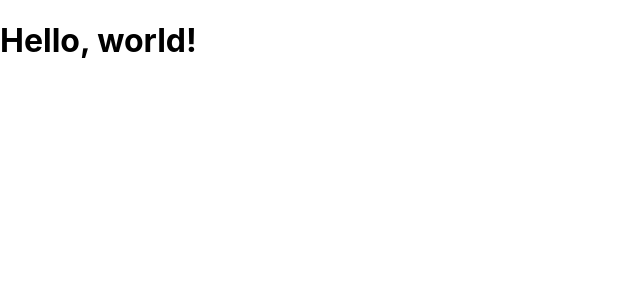
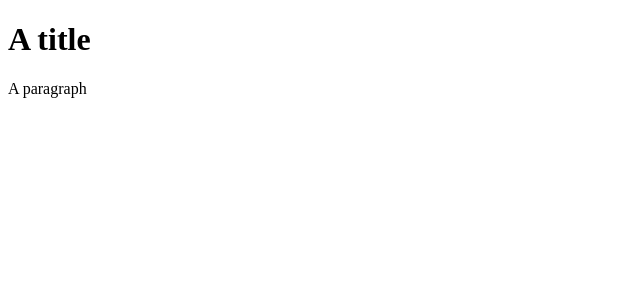
Before and after one commit to valladao/react-fundamentals, a React (Create React App) app in the folder todolist/: page / in a window 1280 px wide. Shown: the top 300 px of the page, without its empty margins (0-640 px from the left). Built offline with nearby package versions, Linux system fonts and the light colour scheme.

Commit message:
Transpiling JSX

```diff
--- a/todolist/src/index.css
+++ /dev/null
@@ -1,13 +0,0 @@
-body {
-  margin: 0;
-  font-family: -apple-system, BlinkMacSystemFont, 'Segoe UI', 'Roboto', 'Oxygen',
-    'Ubuntu', 'Cantarell', 'Fira Sans', 'Droid Sans', 'Helvetica Neue',
-    sans-serif;
-  -webkit-font-smoothing: antialiased;
-  -moz-osx-font-smoothing: grayscale;
-}
-
-code {
-  font-family: source-code-pro, Menlo, Monaco, Consolas, 'Courier New',
-    monospace;
-}
--- a/todolist/src/index.js
+++ b/todolist/src/index.js
@@ -1,17 +1,19 @@
-import React from 'react';
-import ReactDOM from 'react-dom';
-import './index.css';
-import App from './App';
-import reportWebVitals from './reportWebVitals';
+import React from "react"
+import ReactDOM from "react-dom"
+//import App from "./App"
+import reportWebVitals from "./reportWebVitals"
 
 ReactDOM.render(
-  <React.StrictMode>
-    <App />
-  </React.StrictMode>,
-  document.getElementById('root')
-);
+  React.createElement(
+    "div",
+    { id: "test" },
+    React.createElement("h1", {}, "A title"),
+    React.createElement("p", {}, "A paragraph")
+  ),
+  document.getElementById("root")
+)
 
 // If you want to start measuring performance in your app, pass a function
 // to log results (for example: reportWebVitals(console.log))
 // or send to an analytics endpoint. Learn more: https://bit.ly/CRA-vitals
-reportWebVitals();
+reportWebVitals()
```
